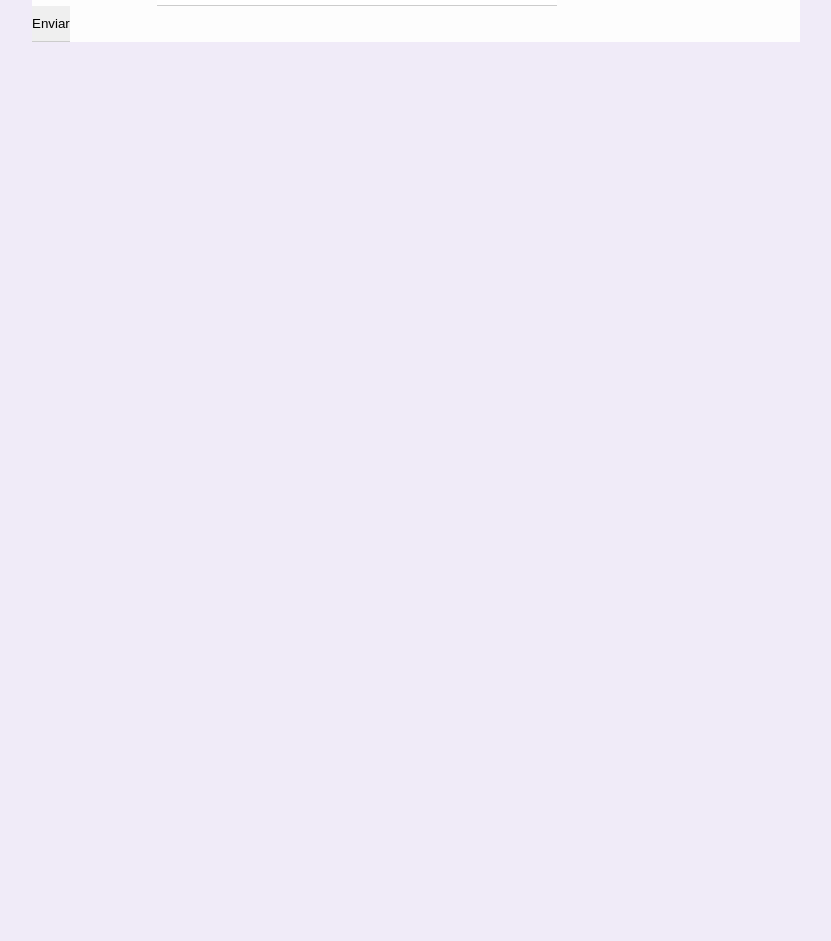
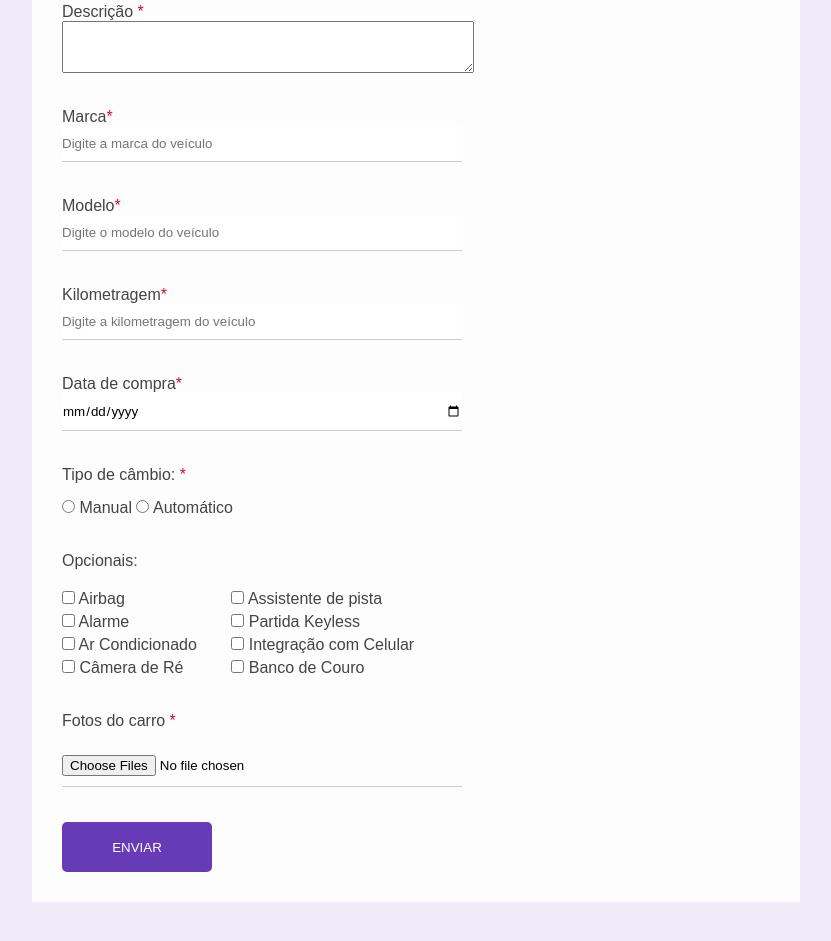
Before and after one commit to HickysDev/Form-venda-de-carro, a plain HTML site: page index.html in a window 1280 px wide. Shown: the part 479-1420 px from the top of the page, without its empty margins (224-1055 px from the left). Before the commit the page ends 800 px from the top, so only its background shows below. Drawn offline with Linux system fonts and the light colour scheme.

Commit message:
Enviando projeto finalizado

```diff
--- a/css/styles.css
+++ b/css/styles.css
@@ -60,3 +60,80 @@ textarea {
     position: relative;
     top: -62px;
 }
+
+/* Form header */
+
+.form-header {
+  border-bottom: 1px solid #DFDFDF;
+  height: 45px;
+}
+
+.form-header p {
+  color: #673ab7;
+  border-bottom: 2px solid #673ab7;
+  width: 100px;
+  text-align: center;
+  margin: 0 auto;
+  text-transform: uppercase;
+  height: 45px;
+  line-height: 45px;
+}
+
+/* form body */
+
+.form-body {
+  padding: 30px;
+}
+
+.form-title {
+  margin-bottom: 15px;
+}
+
+.form-body p {
+  margin-bottom: 20px;
+}
+
+.required-field {
+  color: #D80835;
+}
+
+.box-input {
+  margin-bottom: 35px;
+}
+
+.block {
+  display: block;
+}
+
+.optional-box{
+  display: inline-block;
+  margin: 0 30px 30px 0;
+}
+
+.optional-list li {
+  list-style: none;
+  margin-bottom: 5px;
+}
+
+.box-input p {
+  margin-bottom: 15px;
+}
+
+/* Botao */
+.btn-submit {
+  background-color: #673ab7;
+  color: #fff;
+  border: 2px solid transparent;
+  width: 150px;
+  height: 50px;
+  border-radius: 5px;
+  cursor: pointer;
+  text-transform: uppercase;
+  transition: 0.3s;
+}
+
+.btn-submit:hover {
+  background-color: #fff;
+  color: #673ab7;
+  border-color: #673ab7;
+}
--- a/index.html
+++ b/index.html
@@ -9,11 +9,11 @@
   <body>
     <div class="container">
       <div class="header">
-        <h3>Cadestre seu veículo para vender mais rápido!</h3>
+        <h3>Cadastre seu veículo para vender mais rápido!</h3>
       </div>
       <div class="form-container">
         <div class="form-header">
-          <p>Formulário:</p>
+          <p>Formulário</p>
         </div>
         <div class="form-body">
           <h1 class="form-title">Venda fácil seu carro!</h1>
@@ -102,17 +102,107 @@
             </div>
 
             <div class="box-input">
-                <label for="date"
-                  >Data de compra<span class="required-field">*</span></label
-                >
-                <input
-                  type="date"
-                  name="date"
-                  id="date"
-                  class="block"
-                  required />
-              </div>
-            <input type="submit" value="Enviar" />
+              <label for="date"
+                >Data de compra<span class="required-field">*</span></label
+              >
+              <input type="date" name="date" id="date" class="block" required />
+            </div>
+
+            <div class="box-input">
+              <p>Tipo de câmbio: <span class="required-field">*</span></p>
+              <input type="radio" name="manual" id="gear" />
+              <label for="manual">Manual</label>
+              <input type="radio" name="automatico" id="gear" />
+              <label for="automatico">Automático</label>
+            </div>
+
+            <div class="optional-box">
+              <p>Opcionais:</p>
+              <ul class="optional-list">
+                <li>
+                  <input
+                    type="checkbox"
+                    name="optional[]"
+                    id="airbag"
+                    value="airbag" />
+                  <label for="airbag">Airbag</label>
+                </li>
+
+                <li>
+                  <input
+                    type="checkbox"
+                    name="optional[]"
+                    id="alarm"
+                    value="alarm" />
+                  <label for="alarm">Alarme</label>
+                </li>
+
+                <li>
+                  <input
+                    type="checkbox"
+                    name="optional[]"
+                    id="air"
+                    value="air" />
+                  <label for="air">Ar Condicionado</label>
+                </li>
+
+                <li>
+                  <input
+                    type="checkbox"
+                    name="optional[]"
+                    id="reverse_cam"
+                    value="reverse_cam" />
+                  <label for="reverse_cam">Câmera de Ré</label>
+                </li>
+              </ul>
+            </div>
+
+            <div class="optional-box">
+              <ul class="optional-list">
+                <li>
+                  <input
+                    type="checkbox"
+                    name="optional[]"
+                    id="lane_assist"
+                    value="lane_assist" />
+                  <label for="lane_assist">Assistente de pista</label>
+                </li>
+
+                <li>
+                  <input
+                    type="checkbox"
+                    name="optional[]"
+                    id="key_less"
+                    value="key_less" />
+                  <label for="key_less">Partida Keyless</label>
+                </li>
+
+                <li>
+                  <input
+                    type="checkbox"
+                    name="optional[]"
+                    id="smartPhone"
+                    value="smartPhone" />
+                  <label for="smartPhone">Integração com Celular</label>
+                </li>
+
+                <li>
+                  <input
+                    type="checkbox"
+                    name="optional[]"
+                    id="leather_seat"
+                    value="leather_seat" />
+                  <label for="leather_seat">Banco de Couro</label>
+                </li>
+              </ul>
+            </div>
+
+            <div class="box-input">
+              <p>Fotos do carro <span class="required-field">*</span></p>
+              <input type="file" multiple accept="image/png, image/jpg" name="images" id="images" required>
+            </div>
+
+            <input type="submit" value="Enviar" class="btn-submit" />
           </form>
         </div>
       </div>
```
